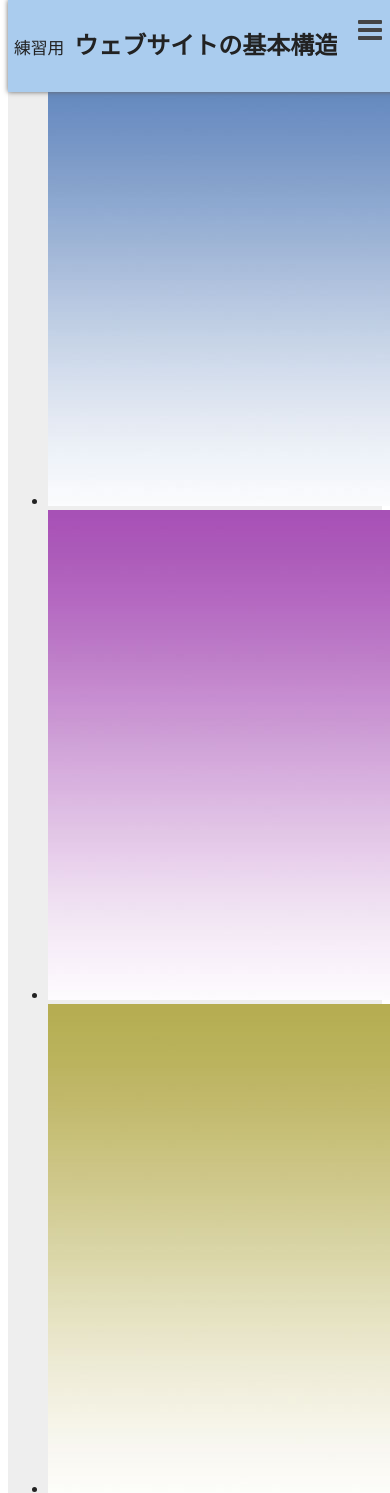
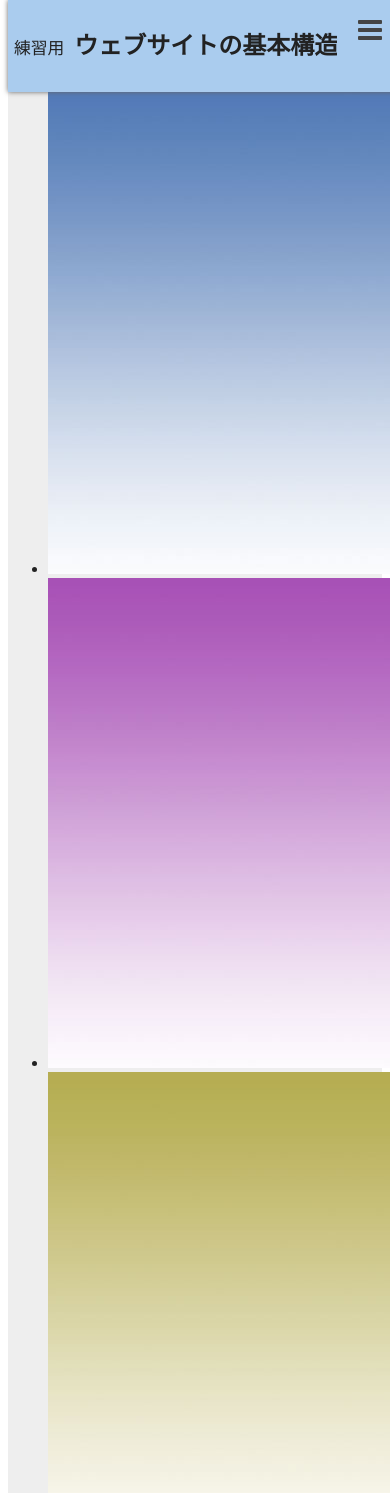
Before and after one commit to sutara79/sutara79.github.io, a PHP site: page / in a window 390 px wide; the page is wider, and only the part inside the window is pictured. Shown: the top 1493 px of that part. Run offline with PHP 8.4, Linux system fonts and the light colour scheme; some libraries are stand-ins or nearby versions.

Commit message:
修正 website-barebone/ ヘッダがコンテンツ上部を隠す不具合を修正

```diff
--- a/demo/website-barebone/css/common.css
+++ b/demo/website-barebone/css/common.css
@@ -22,6 +22,7 @@ body {
 /* for Mobile */
 @media (max-width: 767px) {
   .contents {
+    padding-top: 60px;
     padding-left: 6px;
     padding-right: 6px;
     width: calc(100% - 6px - 6px);
@@ -308,6 +309,13 @@ footer {
     max-width: 960px;
   }
 }
+/* for Mobile */
+@media (max-width: 767px) {
+  .hero {
+    padding-top: 60px;
+    margin-bottom: -60px;
+  }
+}
 
 /**
  * contact.html
```
Also changed, not shown: demo/website-barebone/contact.html (indentation only).
